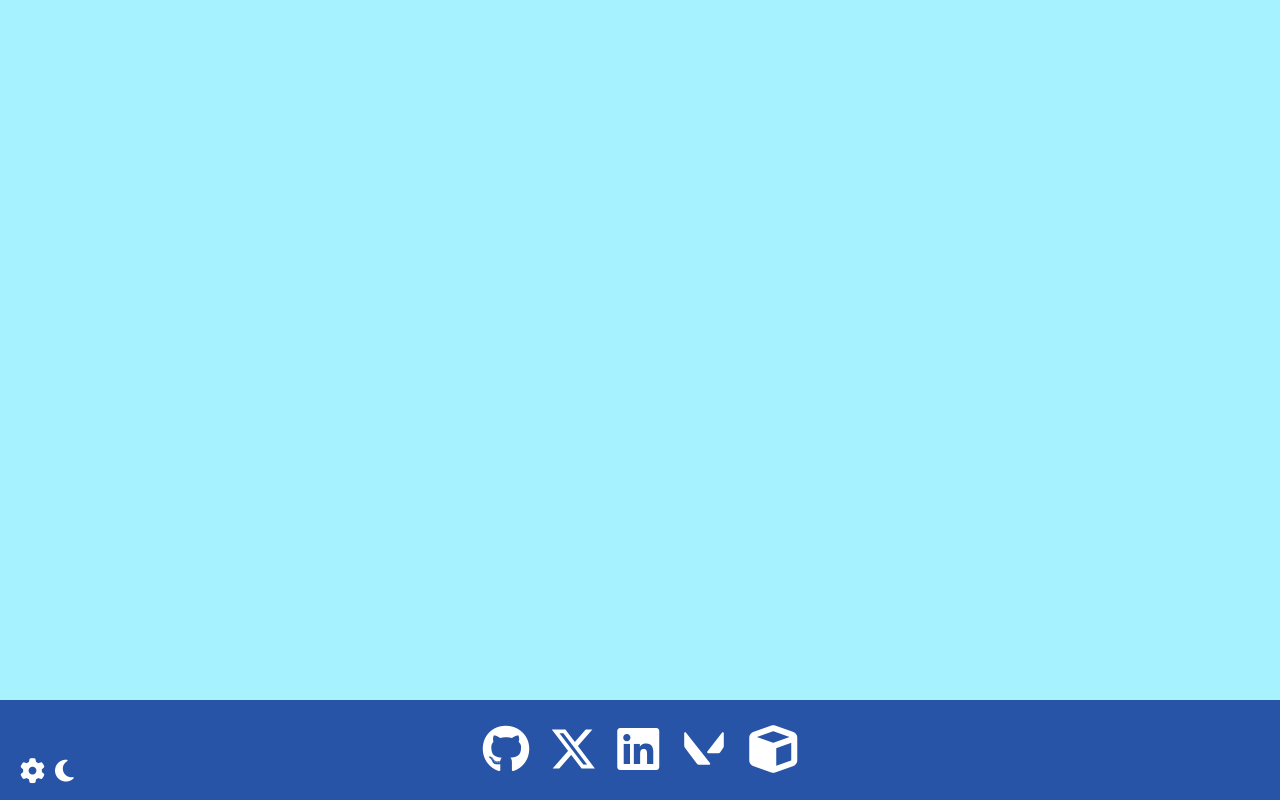
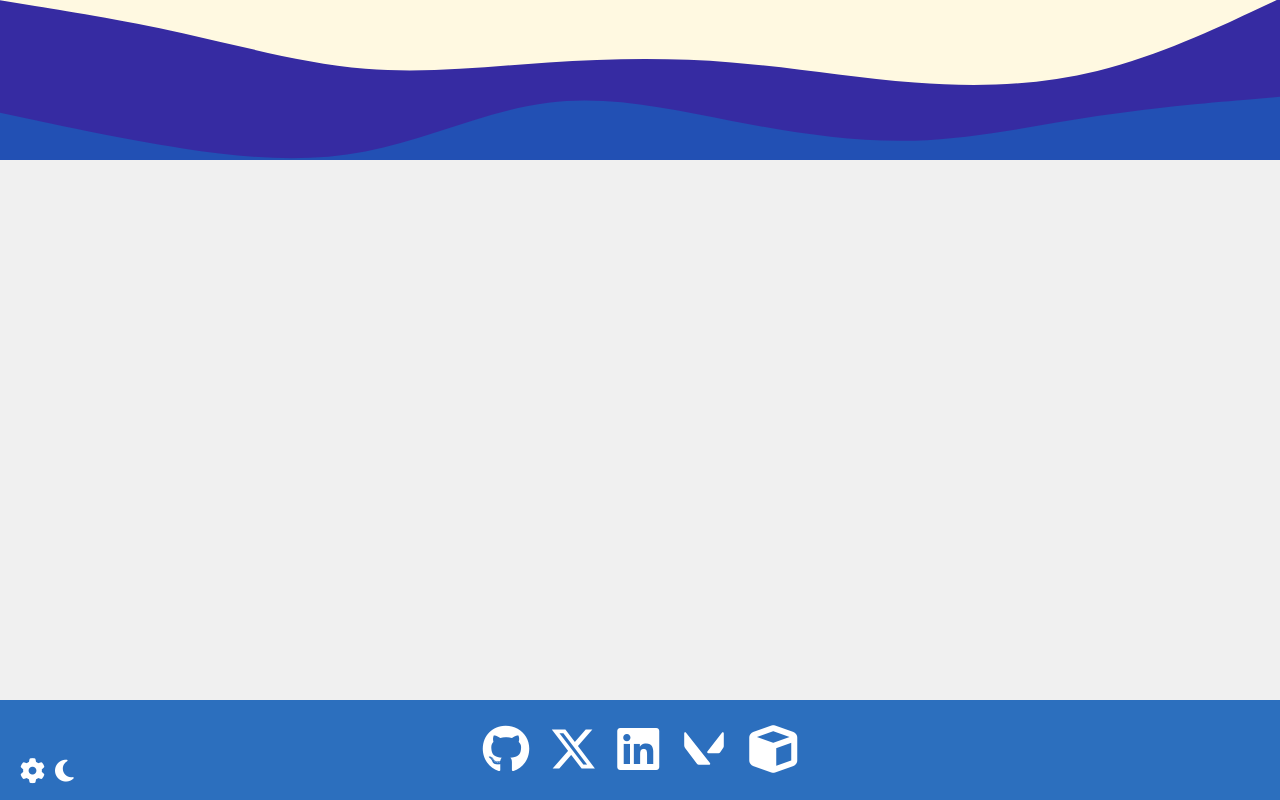
Before and after one commit to RafaelZapicoNiharu/myportfolio, a plain HTML site: page index.html in a window 1280 px wide. Drawn offline with Linux system fonts and the light colour scheme.

Commit message:
resolver isso depois

```diff
--- a/index.html
+++ b/index.html
@@ -11,6 +11,8 @@
 
 <body>
     <div class="background-div">
+        <div class="top-waves"></div>
+        <div class="main-content"></div>
 
     </div>
     <div class="clearfix"></div>
--- a/styles.css
+++ b/styles.css
@@ -10,14 +10,28 @@
    }
 
    .background-div {
-       background-color: rgb(166, 242, 255);
+
        flex: 1;
        display: flex;
        justify-content: center;
 
    }
+   .top-waves {
+    position: absolute;
+    top: 0;
+    left: 0;
+    width: 100%;
+    height: 20vh;
+    background-image: url("./resources/layered-waves-haikei\(1\).svg");
+    background-size: cover ;
+    background-position: center;
 
 
+}
+
+.main-content {
+    padding: 20px;
+}
 
    .column {
        display: flex;
@@ -54,7 +68,7 @@
    }
 
    .footer-menu {
-       background-color: rgb(39, 84, 167);
+       background-color: #2c6fbe;
        color: white;
        display: flex;
        justify-content: space-between;
--- /dev/null
+++ b/testes/estilo.css
@@ -0,0 +1,28 @@
+*{
+    margin: 0;
+    padding: 0;
+}
+
+section{
+    position: relative;
+}
+
+.custom-shape-divider-top-1696337401 {
+    position: absolute;
+    top: 0;
+    left: 0;
+    width: 100%;
+    overflow: hidden;
+    line-height: 0;
+}
+
+.custom-shape-divider-top-1696337401 svg {
+    position: relative;
+    display: block;
+    width: calc(100% + 1.3px);
+    height: 140px;
+}
+
+.custom-shape-divider-top-1696337401 .shape-fill {
+    fill: #4B73E6;
+}
```
Also changed, not shown: testes/index.html (added, +26 -0 lines), resources/layered-waves-haikei(1).svg (added), resources/layered-waves-haikei.svg (added).
